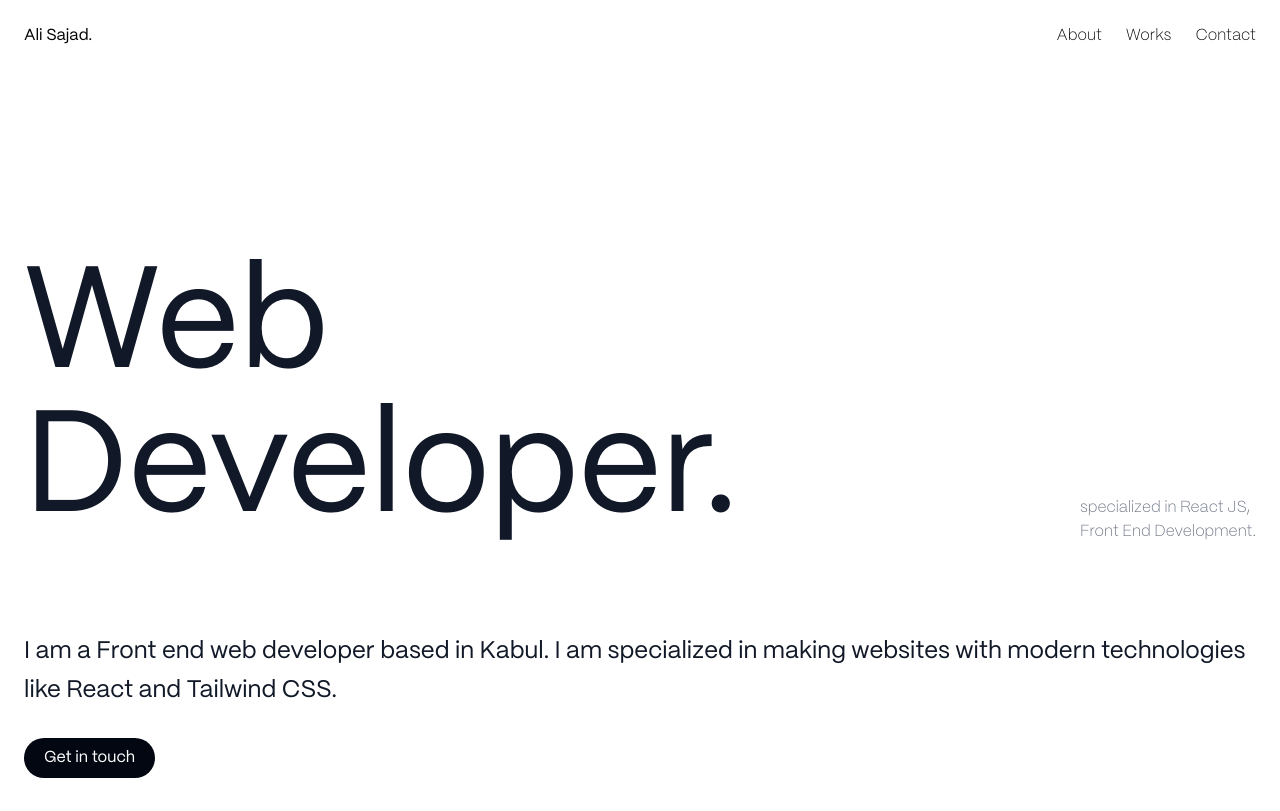
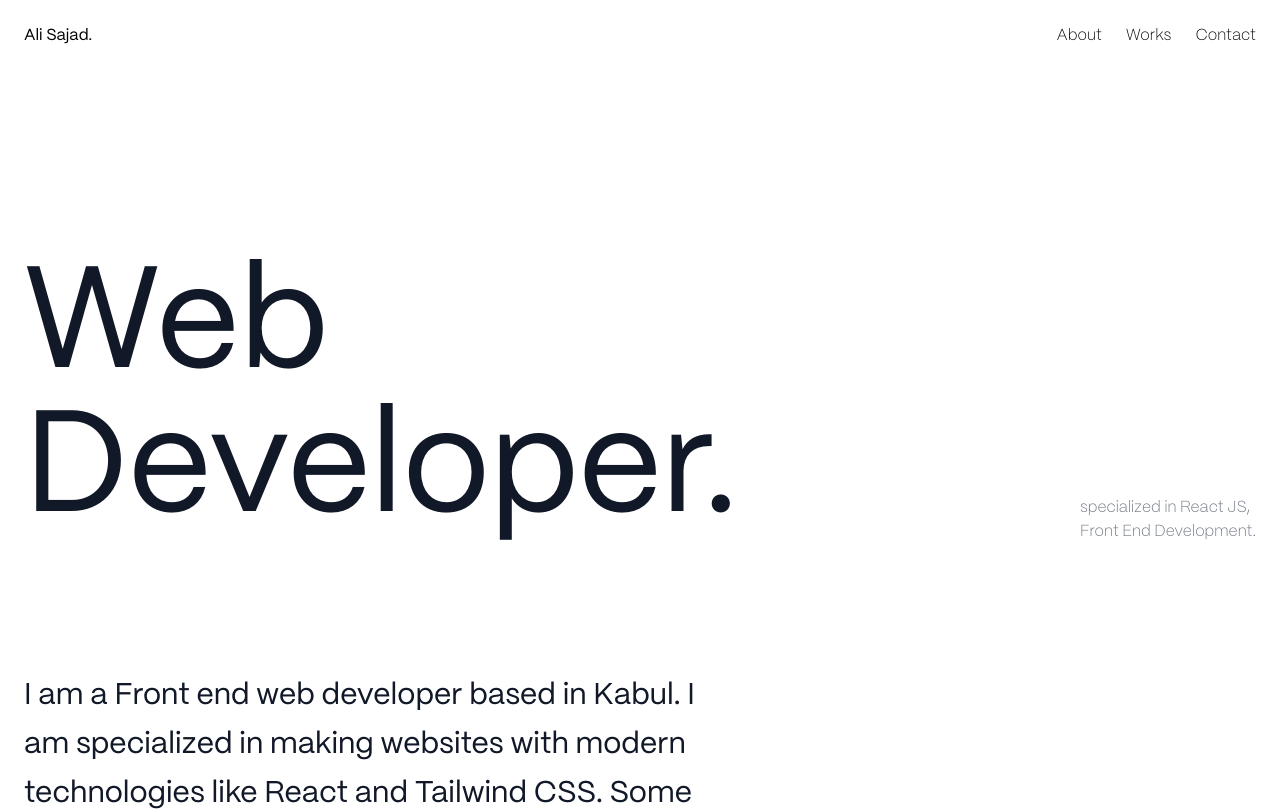
Before and after one commit to alisajad001/portfolio-2024, a React (Vite) app: page / in a window 1280 px wide. Shown: the top 811 px of the page. Built offline with nearby package versions, Linux system fonts and the light colour scheme.

Commit message:
Update About component content and styles

```diff
--- a/src/components/About.jsx
+++ b/src/components/About.jsx
@@ -2,10 +2,12 @@ import Button from './Button';
 
 export default function About() {
   return (
-    <section className="container mx-auto p-6 mt-10">
-      <p className="text-2xl text-gray-900 leading-relaxed">
+    <section className="container mx-auto p-6 my-20">
+      <p className="text-3xl text-gray-900 leading-relaxed max-w-2xl">
         I am a Front end web developer based in Kabul. I am specialized in
         making websites with modern technologies like React and Tailwind CSS.
+        Some of my hobbies are reading books, playing football and watching
+        movies.
       </p>
 
       <Button>Get in touch</Button>
```
